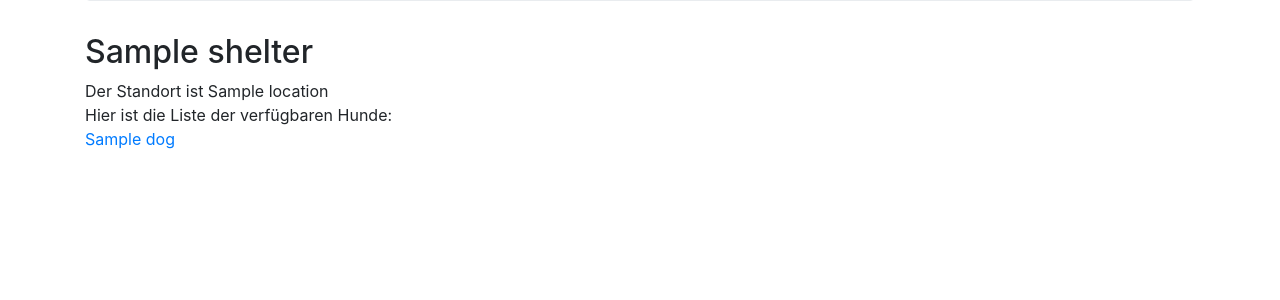
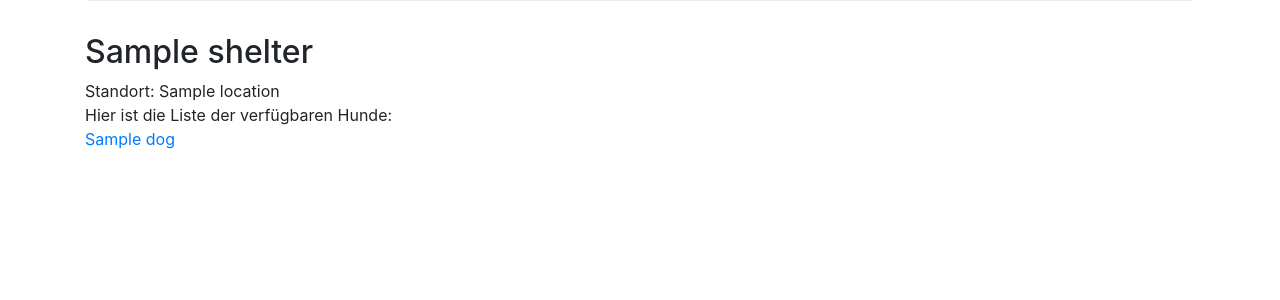
Before and after one commit to AutoCodeWizard/django-beginner, a Django app: template final_app/dog_shelters/templates/shelter_detail.html in a window 1280 px wide. Shown: the part 169-469 px from the top of the page. Run offline with Django 3.2, Linux system fonts and the light colour scheme; the template is opened without the code that fills it: most values are stand-ins (such as "Sample title", 1, 10 or a date in 2020).

Commit message:
refactor: Update shelter location display in shelter_detail.html

```diff
--- a/final_app/dog_shelters/templates/shelter_detail.html
+++ b/final_app/dog_shelters/templates/shelter_detail.html
@@ -6,7 +6,7 @@ Tierheime
 
 {% block content %}
 <h2>{{ shelter.name }}</h2>
-<div>Der Standort ist {{ shelter.location }}</div>
+<div>Standort:  {{ shelter.location }}</div>
 {% if shelter.dog_set.all %}
     <div>Hier ist die Liste der verfügbaren Hunde:</div>
     {% for dog in shelter.dog_set.all %}
```
